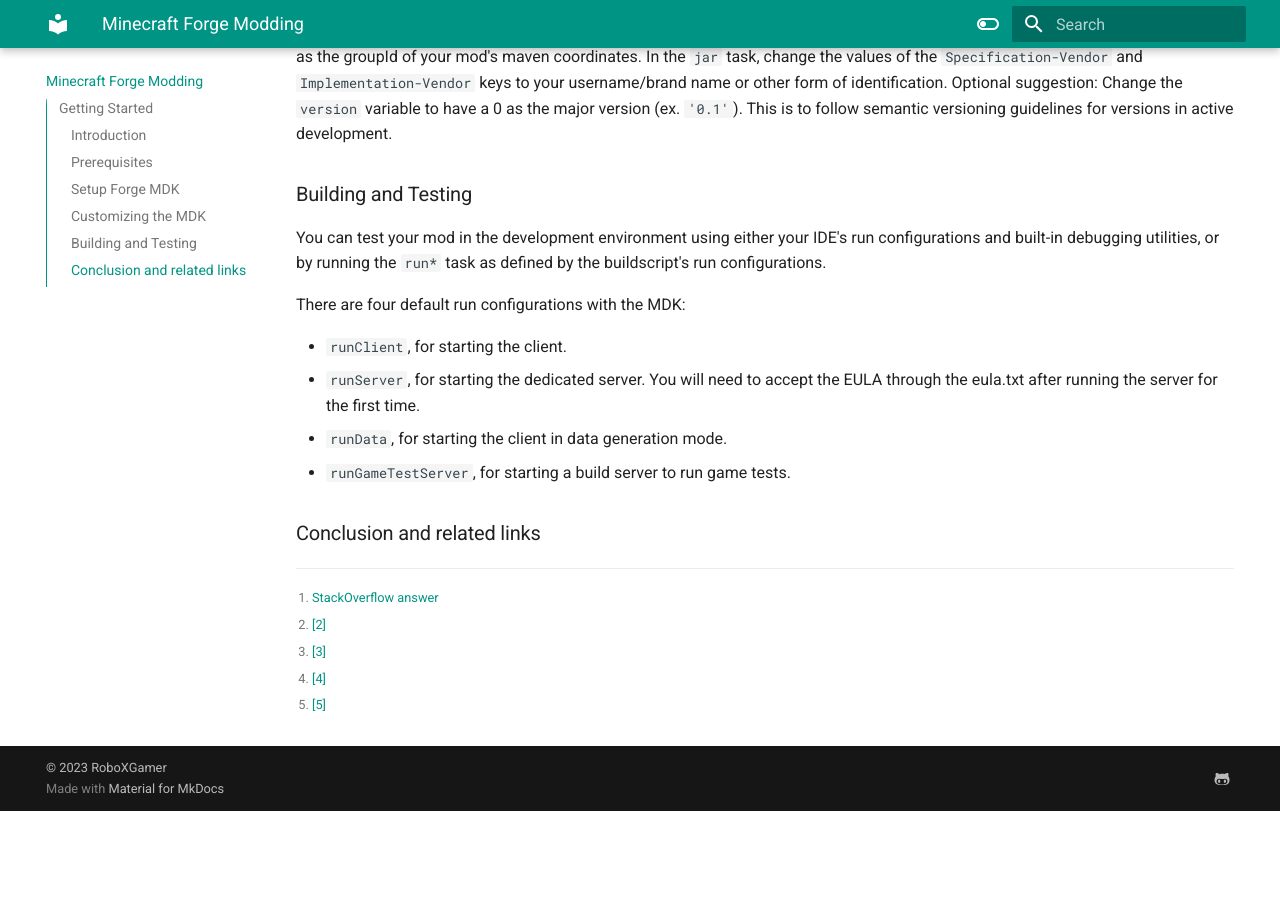
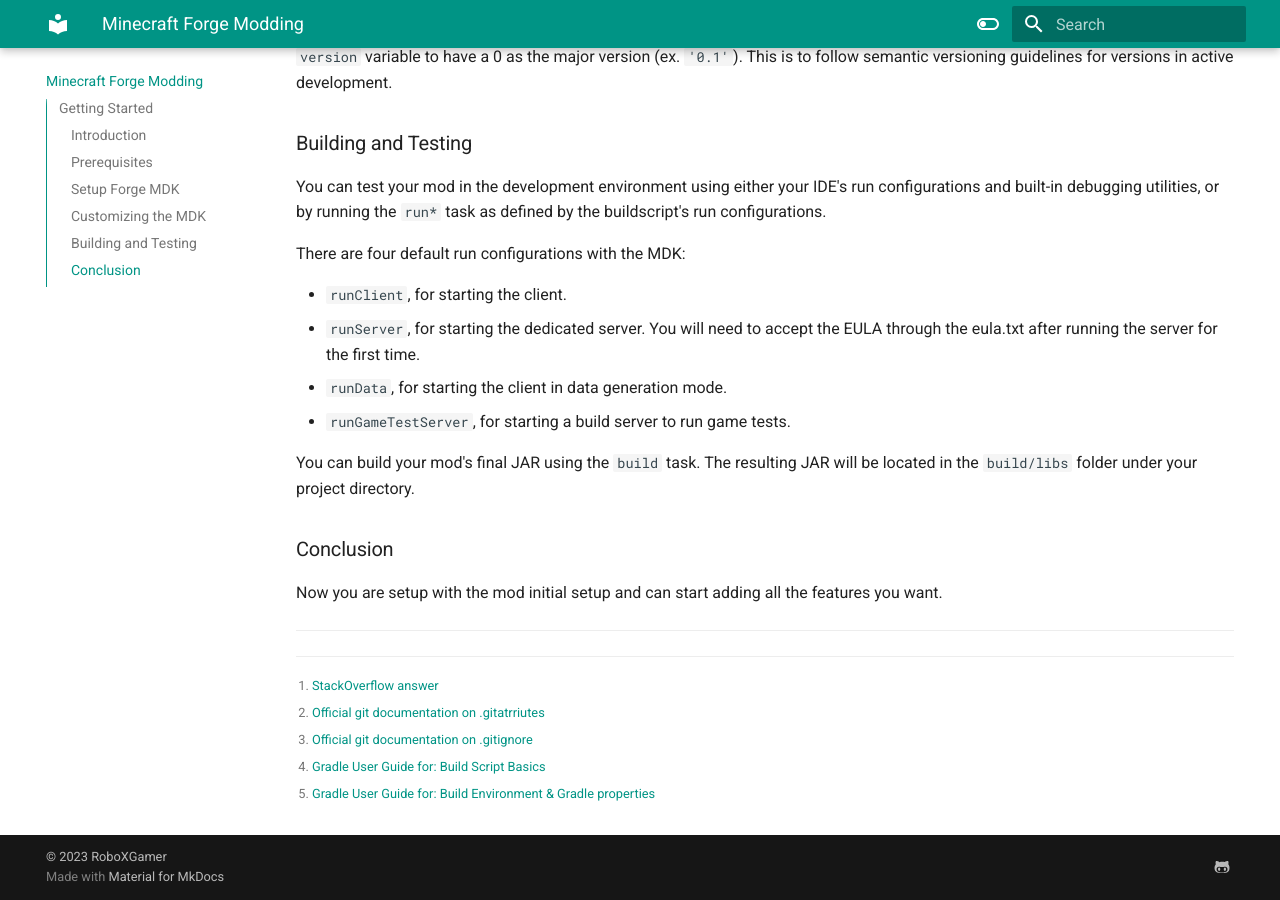
Before and after one commit to RoboXGamer/mkdocs-material-yt-test, an MkDocs documentation site: the page built from docs/mc-forge-modding.md, in a window 1280 px wide and 900 px high, scrolled down 2165 px. Built offline with MkDocs 1.6.1 and Material for MkDocs 9.7.7, drawn with Linux system fonts in a browser that asks for light colours; before the commit the page ends 2976 px from its top, so only the background shows below that; some of the changed text lies outside the part shown.

Commit message:
updating-gettingstarted-docs

```diff
--- a/docs/mc-forge-modding.md
+++ b/docs/mc-forge-modding.md
@@ -33,10 +33,10 @@
   - `README.txt` - Readme file with the basic setup instructions
 
 [^1]: [StackOverflow answer](https://stackoverflow.com/a/6075320/14416954){:target="\_blank"}
-[^2]: [[2]](https://git-scm.com/docs/gitattributes)
-[^3]: [[3]](https://git-scm.com/docs/gitignore)
-[^4]: [[4]](https://docs.gradle.org/7.4.2/userguide/tutorial_using_tasks.html)
-[^5]: [[5]](https://docs.gradle.org/7.4.2/userguide/build_environment.html#sec:gradle_configuration_properties)
+[^2]: [Official git documentation on .gitatrriutes](https://git-scm.com/docs/gitattributes)
+[^3]: [Official git documentation on .gitignore](https://git-scm.com/docs/gitignore)
+[^4]: [Gradle User Guide for: Build Script Basics](https://docs.gradle.org/7.4.2/userguide/tutorial_using_tasks.html)
+[^5]: [Gradle User Guide for: Build Environment & Gradle properties](https://docs.gradle.org/7.4.2/userguide/build_environment.html#sec:gradle_configuration_properties)
 
 ### Prerequisites
 
@@ -82,4 +82,10 @@
 - `runData`, for starting the client in data generation mode.
 - `runGameTestServer`, for starting a build server to run game tests.
 
-### Conclusion and related links
+You can build your mod's final JAR using the `build` task. The resulting JAR will be located in the `build/libs` folder under your project directory.
+
+### Conclusion
+
+Now you are setup with the mod initial setup and can start adding all the features you want.
+
+---
```
Also changed, not shown: other parts of docs/mc-forge-modding.md (+1 -1 lines).
